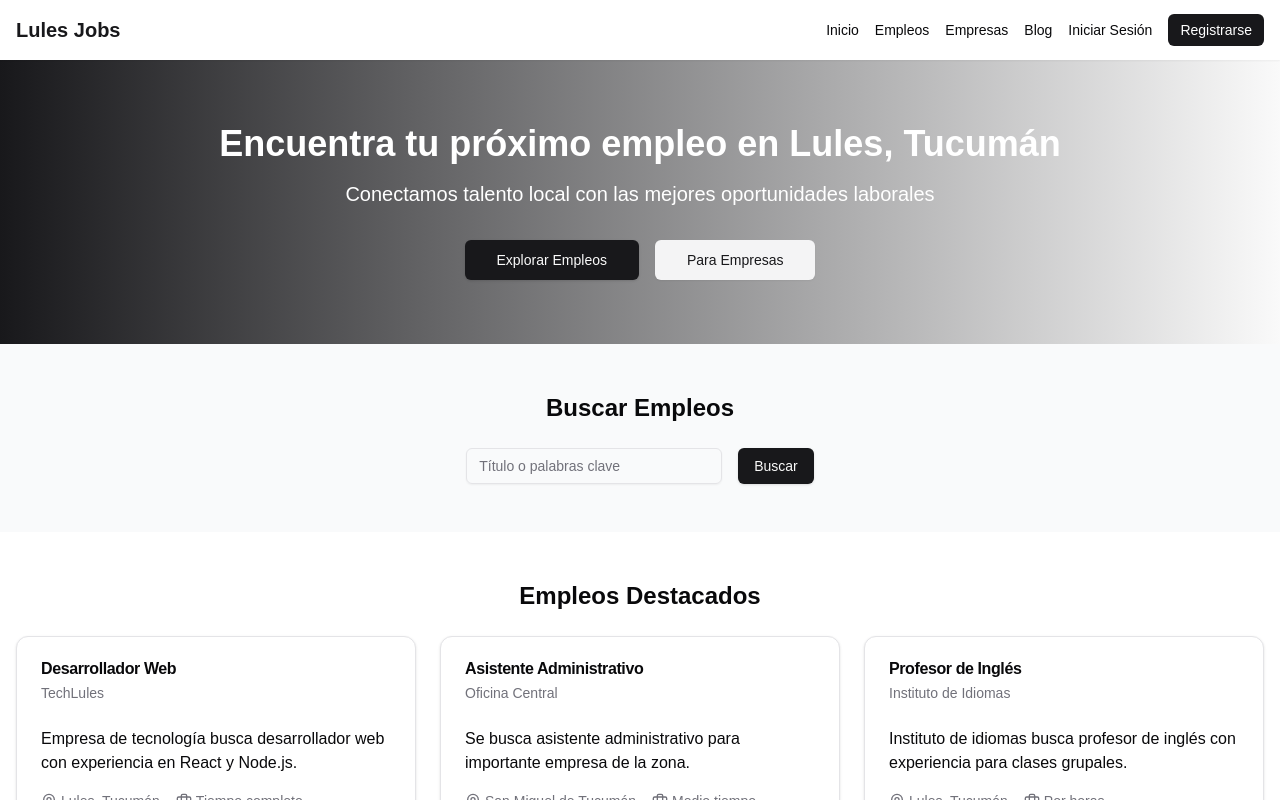
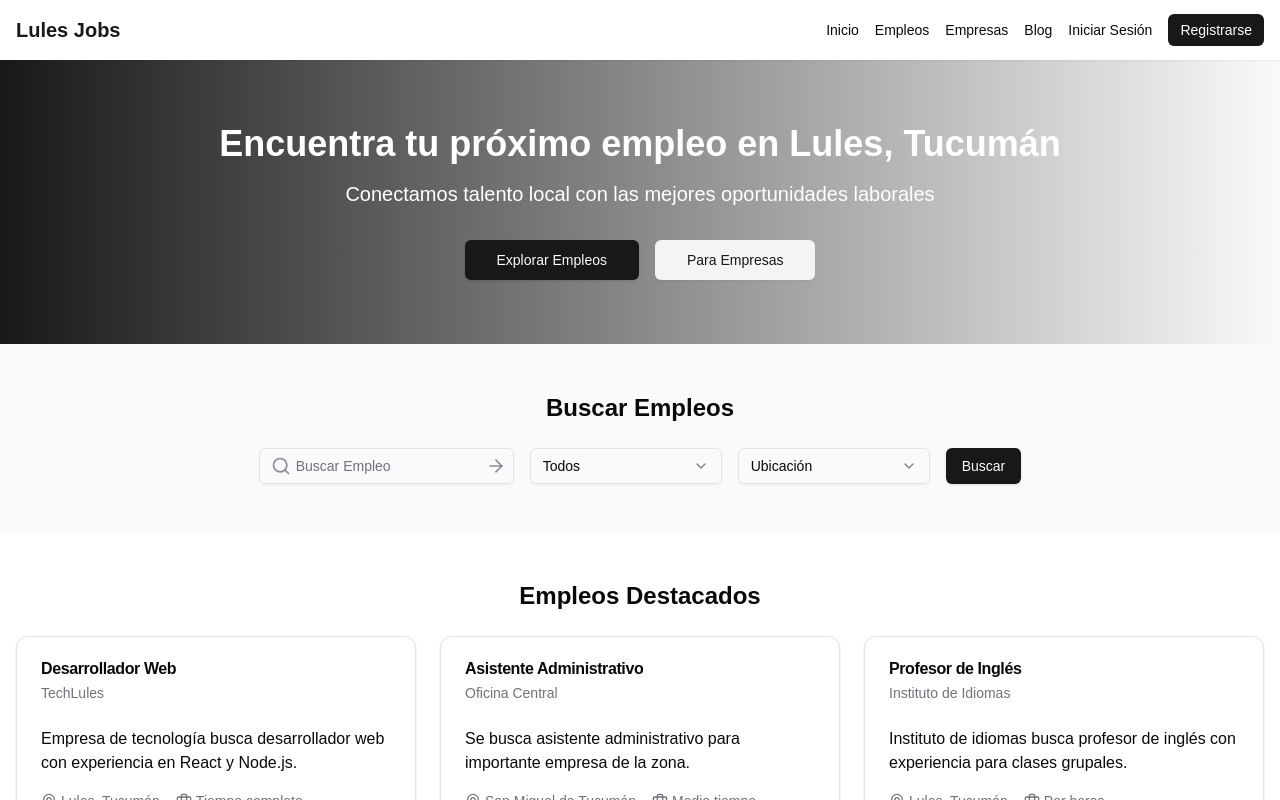
Before and after one commit to ivan2214/job-portal, a Next.js app: page / in a window 1280 px wide. Shown: the top 800 px of the page. Built offline with nearby package versions, Linux system fonts and the light colour scheme.

Commit message:
Implements job search filters
Adds category and location filters to the job search functionality.

This allows users to refine their search based on specific criteria, improving the search experience.  A new reusable search input component was created.

```diff
--- a/components/job-search.tsx
+++ b/components/job-search.tsx
@@ -1,5 +1,12 @@
 import { Button } from "@/components/ui/button";
-import { Input } from "@/components/ui/input";
+import {
+	Select,
+	SelectContent,
+	SelectItem,
+	SelectTrigger,
+	SelectValue,
+} from "@/components/ui/select";
+import { SearchJobInput } from "./search-job-input";
 
 type JobSearchProps = {};
 
@@ -11,15 +18,13 @@ export const JobSearch: React.FC<JobSearchProps> = ({}) => {
 					Buscar Empleos
 				</h2>
 				<div className="flex flex-wrap justify-center gap-4">
-					<Input
-						className="w-full md:w-64"
-						placeholder="Título o palabras clave"
-					/>
-					{/*  <Select>
+					<SearchJobInput />
+					<Select>
 						<SelectTrigger className="w-full md:w-48">
-                  <SelectValue placeholder="Categoría" />
+							<SelectValue placeholder="Todos" />
 						</SelectTrigger>
-                <SelectContent>
+						<SelectContent defaultValue="todos">
+							<SelectItem value="todos">Todos</SelectItem>
 							<SelectItem value="tecnologia">Tecnología</SelectItem>
 							<SelectItem value="ventas">Ventas</SelectItem>
 							<SelectItem value="administracion">Administración</SelectItem>
@@ -31,13 +36,14 @@ export const JobSearch: React.FC<JobSearchProps> = ({}) => {
 						<SelectTrigger className="w-full md:w-48">
 							<SelectValue placeholder="Ubicación" />
 						</SelectTrigger>
-                <SelectContent>
+						<SelectContent defaultValue="ubicacion">
+							<SelectItem value="ubicacion">Ubicación</SelectItem>
 							<SelectItem value="lules">Lules</SelectItem>
 							<SelectItem value="tucuman">San Miguel de Tucumán</SelectItem>
 							<SelectItem value="yerba-buena">Yerba Buena</SelectItem>
 							<SelectItem value="tafi-viejo">Tafí Viejo</SelectItem>
 						</SelectContent>
-              </Select> */}
+					</Select>
 					<Button className="w-full md:w-auto">Buscar</Button>
 				</div>
 			</div>
--- /dev/null
+++ b/components/search-job-input.tsx
@@ -0,0 +1,17 @@
+"use client";
+
+import InputSearch from "@/components/ui/inputs/input-search";
+import { ArrowRight, Search } from "lucide-react";
+
+type SearchJobInputProps = {};
+
+export const SearchJobInput: React.FC<SearchJobInputProps> = ({}) => {
+	return (
+		<InputSearch
+			placeholder="Buscar Empleo"
+			iconStart={<Search size={20} />}
+			iconEnd={<ArrowRight size={20} />}
+			onSubmit={() => console.log("Search submitted!")}
+		/>
+	);
+};
--- /dev/null
+++ b/components/ui/inputs/input-search.tsx
@@ -0,0 +1,63 @@
+"use client";
+import type React from "react";
+import { Input } from "@/components/ui/input";
+import { Label } from "@/components/ui/label";
+import { cn } from "@/lib/utils";
+import { ArrowRight, Search } from "lucide-react";
+import type { HTMLAttributes } from "react";
+
+interface InputSearchProps {
+	label?: string;
+	placeholder?: string;
+	iconStart?: React.ReactNode;
+	iconEnd?: React.ReactNode;
+	buttonAriaLabel?: string;
+	containerClassName?: HTMLAttributes<HTMLDivElement>["className"];
+	inputClassName?: HTMLAttributes<HTMLInputElement>["className"];
+	buttonClassName?: HTMLAttributes<HTMLButtonElement>["className"];
+	onSubmit?: () => void;
+}
+
+const InputSearch: React.FC<InputSearchProps> = ({
+	label,
+	placeholder = "Search...",
+	iconStart = <Search size={16} strokeWidth={2} />,
+	iconEnd = <ArrowRight size={16} strokeWidth={2} aria-hidden="true" />,
+	buttonAriaLabel = "Submit search",
+	containerClassName,
+	inputClassName,
+	buttonClassName,
+	onSubmit,
+}) => {
+	return (
+		<div className={cn("space-y-2", containerClassName)}>
+			{label && <Label htmlFor="search-input">{label}</Label>}
+			<div className="relative">
+				<Input
+					id="search-input"
+					className={cn("peer ps-9 pe-9", inputClassName)}
+					placeholder={placeholder}
+					type="search"
+				/>
+				{iconStart && (
+					<div className="pointer-events-none absolute inset-y-0 start-0 flex items-center justify-center ps-3 text-muted-foreground/80 peer-disabled:opacity-50">
+						{iconStart}
+					</div>
+				)}
+				<button
+					className={cn(
+						"absolute inset-y-0 end-0 flex h-full w-9 items-center justify-center rounded-e-lg text-muted-foreground/80 outline-offset-2 transition-colors hover:text-foreground focus:z-10 focus-visible:outline focus-visible:outline-2 focus-visible:outline-ring/70 disabled:pointer-events-none disabled:cursor-not-allowed disabled:opacity-50",
+						buttonClassName,
+					)}
+					aria-label={buttonAriaLabel}
+					type="button"
+					onClick={onSubmit}
+				>
+					{iconEnd}
+				</button>
+			</div>
+		</div>
+	);
+};
+
+export default InputSearch;
--- /dev/null
+++ b/components/ui/label.tsx
@@ -0,0 +1,26 @@
+"use client"
+
+import * as React from "react"
+import * as LabelPrimitive from "@radix-ui/react-label"
+import { cva, type VariantProps } from "class-variance-authority"
+
+import { cn } from "@/lib/utils"
+
+const labelVariants = cva(
+  "text-sm font-medium leading-none peer-disabled:cursor-not-allowed peer-disabled:opacity-70"
+)
+
+const Label = React.forwardRef<
+  React.ElementRef<typeof LabelPrimitive.Root>,
+  React.ComponentPropsWithoutRef<typeof LabelPrimitive.Root> &
+    VariantProps<typeof labelVariants>
+>(({ className, ...props }, ref) => (
+  <LabelPrimitive.Root
+    ref={ref}
+    className={cn(labelVariants(), className)}
+    {...props}
+  />
+))
+Label.displayName = LabelPrimitive.Root.displayName
+
+export { Label }
--- /dev/null
+++ b/components/ui/select.tsx
@@ -0,0 +1,159 @@
+"use client";
+
+import * as SelectPrimitive from "@radix-ui/react-select";
+import { Check, ChevronDown, ChevronUp } from "lucide-react";
+import * as React from "react";
+
+import { cn } from "@/lib/utils";
+
+const Select = SelectPrimitive.Root;
+
+const SelectGroup = SelectPrimitive.Group;
+
+const SelectValue = SelectPrimitive.Value;
+
+const SelectTrigger = React.forwardRef<
+	React.ElementRef<typeof SelectPrimitive.Trigger>,
+	React.ComponentPropsWithoutRef<typeof SelectPrimitive.Trigger>
+>(({ className, children, ...props }, ref) => (
+	<SelectPrimitive.Trigger
+		ref={ref}
+		className={cn(
+			"flex h-9 w-full items-center justify-between whitespace-nowrap rounded-md border border-input bg-transparent px-3 py-2 text-sm shadow-sm ring-offset-background placeholder:text-muted-foreground focus:outline-none focus:ring-1 focus:ring-ring disabled:cursor-not-allowed disabled:opacity-50 [&>span]:line-clamp-1",
+			className,
+		)}
+		{...props}
+	>
+		{children}
+		<SelectPrimitive.Icon asChild>
+			<ChevronDown className="h-4 w-4 opacity-50" />
+		</SelectPrimitive.Icon>
+	</SelectPrimitive.Trigger>
+));
+SelectTrigger.displayName = SelectPrimitive.Trigger.displayName;
+
+const SelectScrollUpButton = React.forwardRef<
+	React.ElementRef<typeof SelectPrimitive.ScrollUpButton>,
+	React.ComponentPropsWithoutRef<typeof SelectPrimitive.ScrollUpButton>
+>(({ className, ...props }, ref) => (
+	<SelectPrimitive.ScrollUpButton
+		ref={ref}
+		className={cn(
+			"flex cursor-default items-center justify-center py-1",
+			className,
+		)}
+		{...props}
+	>
+		<ChevronUp className="h-4 w-4" />
+	</SelectPrimitive.ScrollUpButton>
+));
+SelectScrollUpButton.displayName = SelectPrimitive.ScrollUpButton.displayName;
+
+const SelectScrollDownButton = React.forwardRef<
+	React.ElementRef<typeof SelectPrimitive.ScrollDownButton>,
+	React.ComponentPropsWithoutRef<typeof SelectPrimitive.ScrollDownButton>
+>(({ className, ...props }, ref) => (
+	<SelectPrimitive.ScrollDownButton
+		ref={ref}
+		className={cn(
+			"flex cursor-default items-center justify-center py-1",
+			className,
+		)}
+		{...props}
+	>
+		<ChevronDown className="h-4 w-4" />
+	</SelectPrimitive.ScrollDownButton>
+));
+SelectScrollDownButton.displayName =
+	SelectPrimitive.ScrollDownButton.displayName;
+
+const SelectContent = React.forwardRef<
+	React.ElementRef<typeof SelectPrimitive.Content>,
+	React.ComponentPropsWithoutRef<typeof SelectPrimitive.Content>
+>(({ className, children, position = "popper", ...props }, ref) => (
+	<SelectPrimitive.Portal>
+		<SelectPrimitive.Content
+			ref={ref}
+			className={cn(
+				"data-[state=closed]:fade-out-0 data-[state=open]:fade-in-0 data-[state=closed]:zoom-out-95 data-[state=open]:zoom-in-95 data-[side=bottom]:slide-in-from-top-2 data-[side=left]:slide-in-from-right-2 data-[side=right]:slide-in-from-left-2 data-[side=top]:slide-in-from-bottom-2 relative z-50 max-h-96 min-w-[8rem] overflow-hidden rounded-md border bg-popover text-popover-foreground shadow-md data-[state=closed]:animate-out data-[state=open]:animate-in",
+				position === "popper" &&
+					"data-[side=left]:-translate-x-1 data-[side=top]:-translate-y-1 data-[side=right]:translate-x-1 data-[side=bottom]:translate-y-1",
+				className,
+			)}
+			position={position}
+			{...props}
+		>
+			<SelectScrollUpButton />
+			<SelectPrimitive.Viewport
+				className={cn(
+					"p-1",
+					position === "popper" &&
+						"h-[var(--radix-select-trigger-height)] w-full min-w-[var(--radix-select-trigger-width)]",
+				)}
+			>
+				{children}
+			</SelectPrimitive.Viewport>
+			<SelectScrollDownButton />
+		</SelectPrimitive.Content>
+	</SelectPrimitive.Portal>
+));
+SelectContent.displayName = SelectPrimitive.Content.displayName;
+
+const SelectLabel = React.forwardRef<
+	React.ElementRef<typeof SelectPrimitive.Label>,
+	React.ComponentPropsWithoutRef<typeof SelectPrimitive.Label>
+>(({ className, ...props }, ref) => (
+	<SelectPrimitive.Label
+		ref={ref}
+		className={cn("px-2 py-1.5 font-semibold text-sm", className)}
+		{...props}
+	/>
+));
+SelectLabel.displayName = SelectPrimitive.Label.displayName;
+
+const SelectItem = React.forwardRef<
+	React.ElementRef<typeof SelectPrimitive.Item>,
+	React.ComponentPropsWithoutRef<typeof SelectPrimitive.Item>
+>(({ className, children, ...props }, ref) => (
+	<SelectPrimitive.Item
+		ref={ref}
+		className={cn(
+			"relative flex w-full cursor-default select-none items-center rounded-sm py-1.5 pr-8 pl-2 text-sm outline-none focus:bg-accent focus:text-accent-foreground data-[disabled]:pointer-events-none data-[disabled]:opacity-50",
+			className,
+		)}
+		{...props}
+	>
+		<span className="absolute right-2 flex h-3.5 w-3.5 items-center justify-center">
+			<SelectPrimitive.ItemIndicator>
+				<Check className="h-4 w-4" />
+			</SelectPrimitive.ItemIndicator>
+		</span>
+		<SelectPrimitive.ItemText>{children}</SelectPrimitive.ItemText>
+	</SelectPrimitive.Item>
+));
+SelectItem.displayName = SelectPrimitive.Item.displayName;
+
+const SelectSeparator = React.forwardRef<
+	React.ElementRef<typeof SelectPrimitive.Separator>,
+	React.ComponentPropsWithoutRef<typeof SelectPrimitive.Separator>
+>(({ className, ...props }, ref) => (
+	<SelectPrimitive.Separator
+		ref={ref}
+		className={cn("-mx-1 my-1 h-px bg-muted", className)}
+		{...props}
+	/>
+));
+SelectSeparator.displayName = SelectPrimitive.Separator.displayName;
+
+export {
+	Select,
+	SelectGroup,
+	SelectValue,
+	SelectTrigger,
+	SelectContent,
+	SelectLabel,
+	SelectItem,
+	SelectSeparator,
+	SelectScrollUpButton,
+	SelectScrollDownButton,
+};
--- a/package.json
+++ b/package.json
@@ -3,12 +3,14 @@
 	"version": "0.1.0",
 	"private": true,
 	"scripts": {
-		"dev": "next dev --turbopack",
+		"dev": "next dev",
 		"build": "next build",
 		"start": "next start",
 		"check": "biome check --write"
 	},
 	"dependencies": {
+		"@radix-ui/react-label": "^2.1.0",
+		"@radix-ui/react-select": "^2.1.2",
 		"@radix-ui/react-slot": "^1.1.0",
 		"class-variance-authority": "^0.7.0",
 		"clsx": "^2.1.1",
```
Also changed, not shown: next.config.ts (+7 -1 lines), 1 other file (tests, documents, lock files or other folders). Lines whose indentation alone changed are shown as unchanged.
